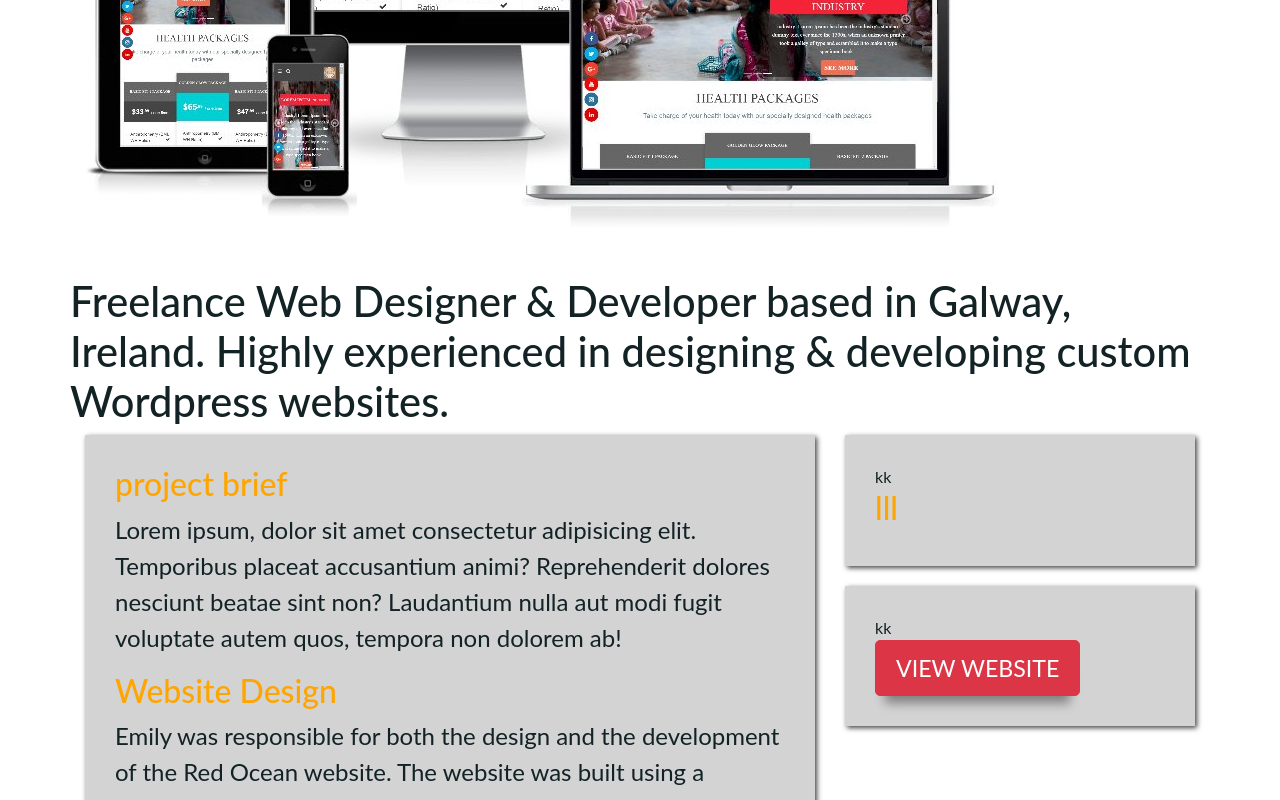
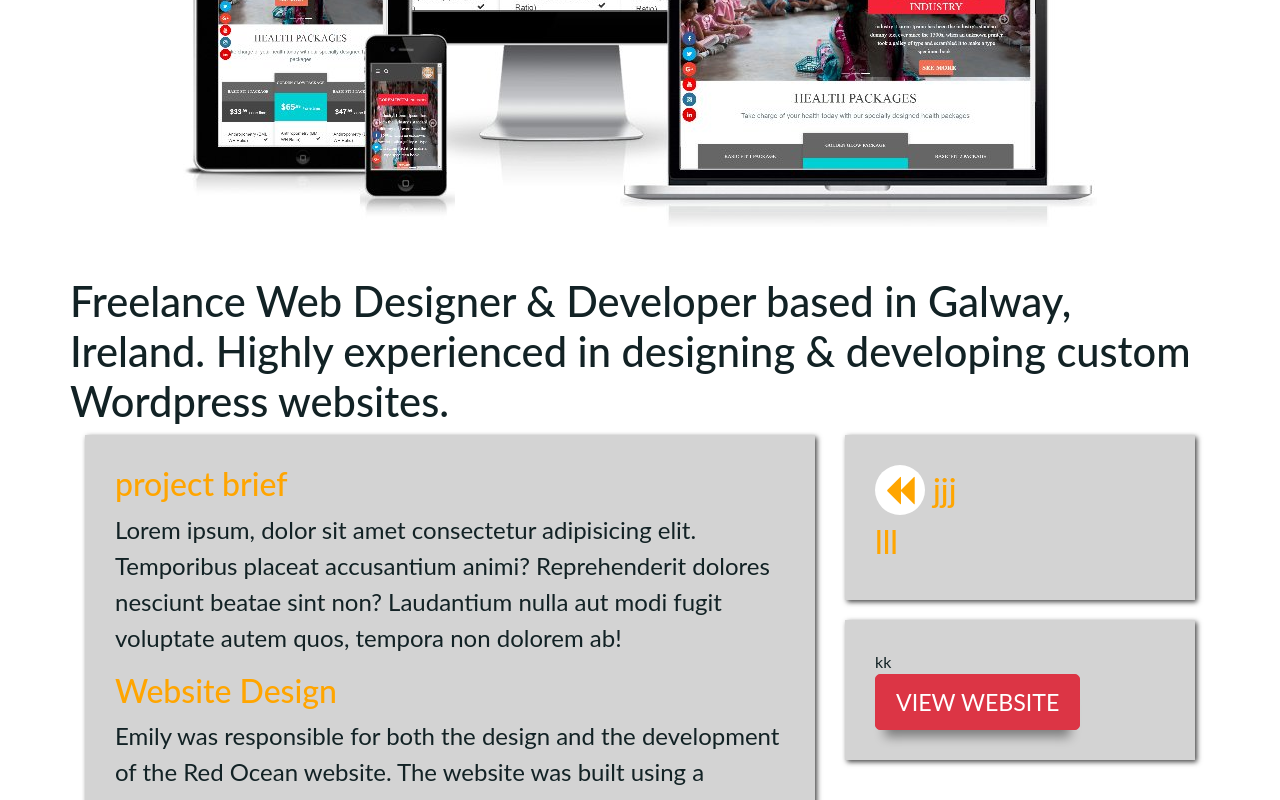
Before and after one commit to bushra-javed/bushraprofile1, a plain HTML site: page project-1-detail.html in a window 1280 px wide. Shown: the part 760-1560 px from the top of the page. Drawn offline with nearby package versions, Linux system fonts and the light colour scheme.

Commit message:
vs removed

```diff
--- a/project-1-detail.css
+++ b/project-1-detail.css
@@ -50,6 +50,13 @@ box-sizing: border-box;
 margin-bottom: 20px;
 box-shadow: 2px 2px 5px #444444;
 }
+.project-detail i{
+background-color: #fff;
+border-radius: 50%;
+padding: 10px;
+width: 50px;
+height: 50px;
+}
 
 .project-description h1,.project-detail h1{
     color:orange;
@@ -57,6 +64,7 @@ box-shadow: 2px 2px 5px #444444;
 }
 .responsive-section{
 margin: 50px 0;
+text-align: center;
 }
 /*  */
 /* ---------------------------project-page-panels */
--- a/project-1-detail.html
+++ b/project-1-detail.html
@@ -225,8 +225,10 @@
       </div>
         <div class="col-4">
           <div class="project-detail">
-            kk
-        <h1>lll</h1>
+<h1>
+  <i class="fa fa-backward"> </i> jjj
+</h1>
+            <h1>lll</h1>
       </div>
       <div class="project-detail">
         kk
```
